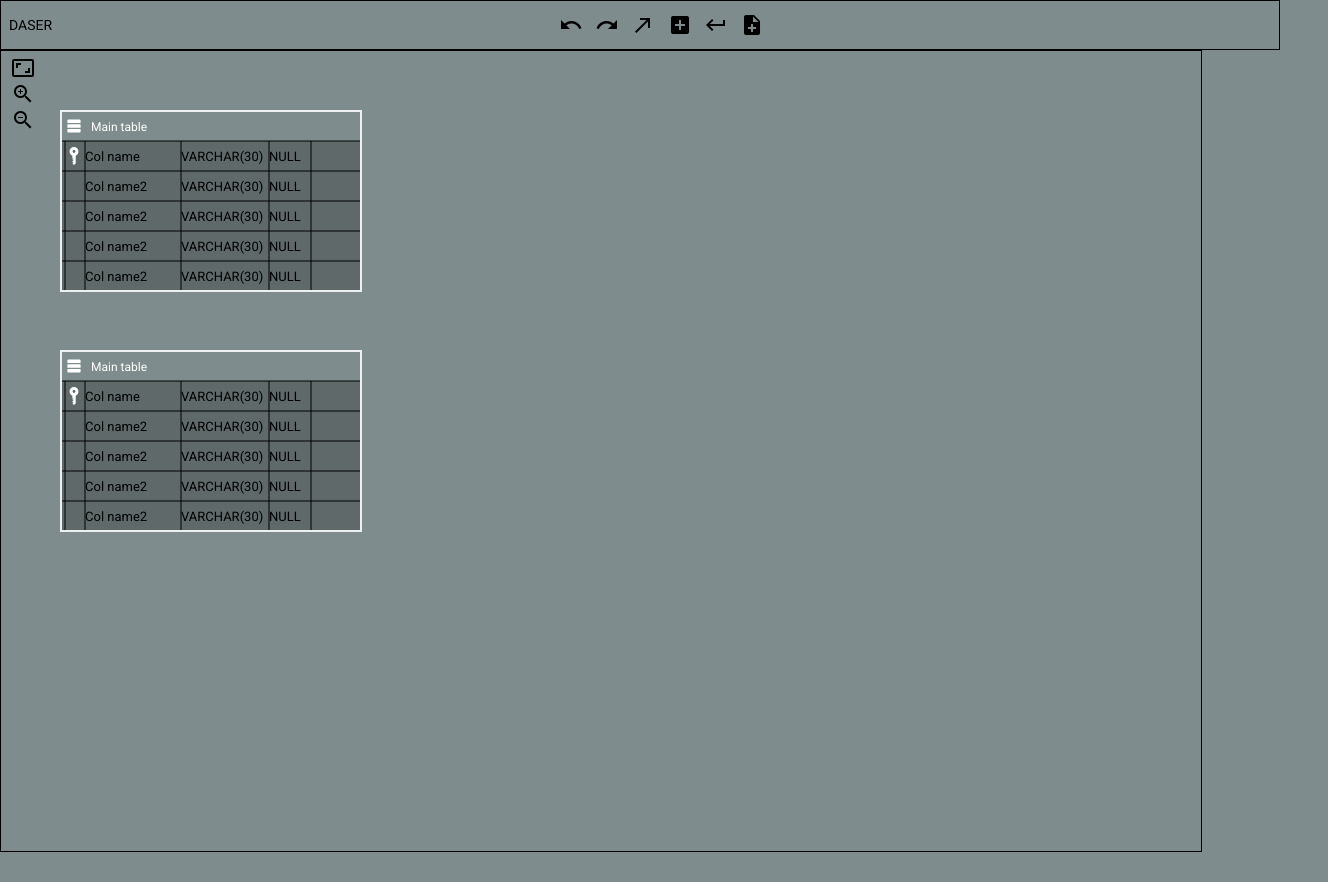
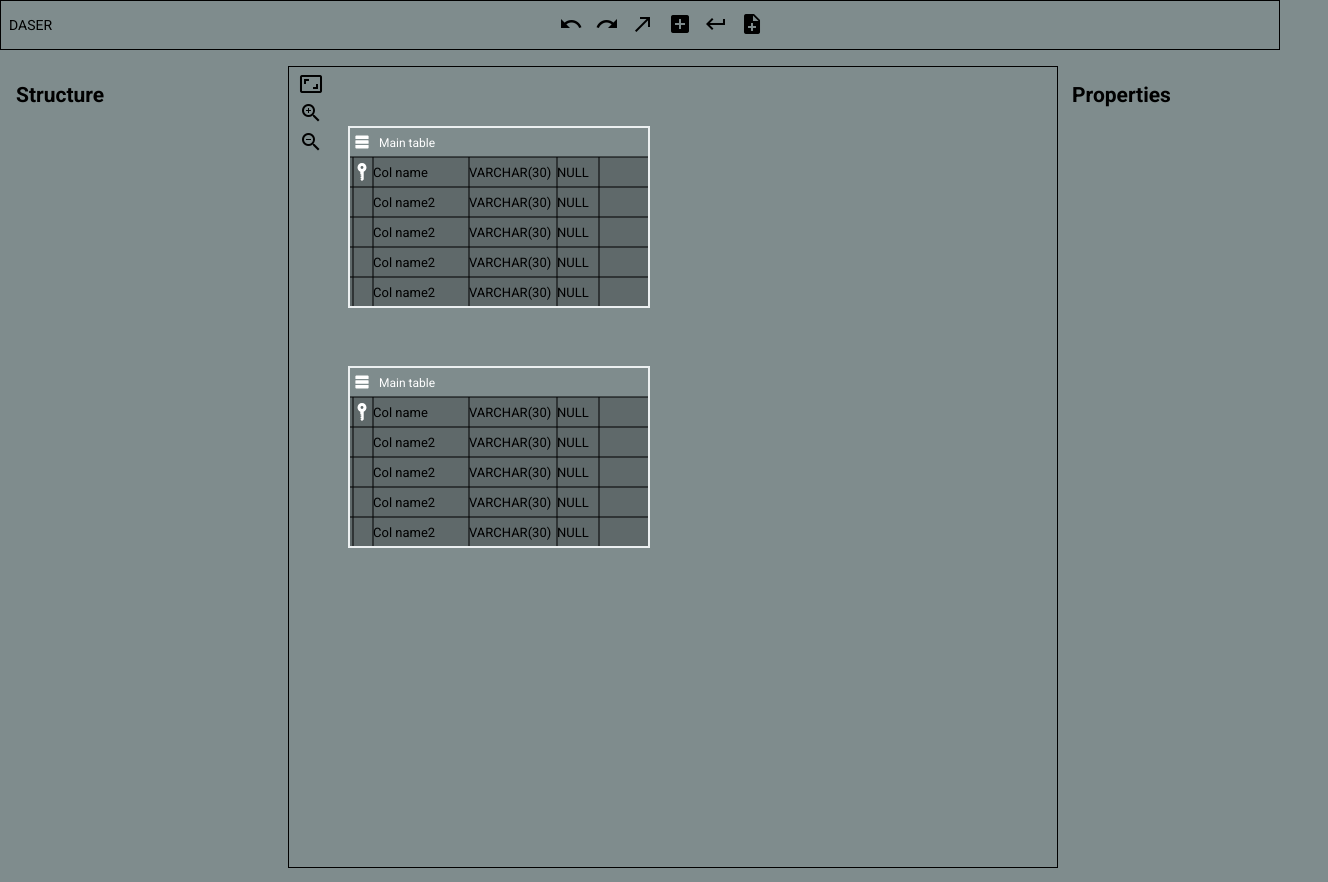
Before and after one commit to luciancosnita21/daser_cliw, a plain HTML site: page index.html in a window 1280 px wide. Shown: the whole page, 1328 px wide, since content can reach past the window. Before the commit the page ends 852 px from the top, so only its background shows below. Drawn offline with Linux system fonts and the light colour scheme.

Commit message:
[Layout] add side panels

```diff
--- a/index.html
+++ b/index.html
@@ -1,5 +1,12 @@
-<html>
+<!DOCTYPE html>
+<html lang="en">
   <head>
+    <meta charset="utf-8">
+    <title>Daser</title>
+    <meta name="description" content="Database schema editor">
+    <meta name="keywords" content="Database, Schema, Editor">
+    <meta name="viewport" content="width=device-width, initial-scale=1.0">
+
     <link href="https://fonts.googleapis.com/icon?family=Material+Icons" rel="stylesheet">
     <link href="https://fonts.googleapis.com/css?family=Roboto:400,500,700" rel="stylesheet">
 
@@ -8,10 +15,10 @@
     <link href="styles/style.css" rel="stylesheet" >
   </head>
   <body>
-    <nav class="navigation">
+    <header class="navigation">
       <span class="navigation__logo">DASER</span>
 
-      <div class="work-bar">
+      <section class="work-bar">
         <button class="work-bar__button"><i class="material-icons">undo</i></button>
         <button class="work-bar__button"><i class="material-icons">redo</i></button>
         <button class="work-bar__button"><i class="material-icons">call_made</i></button>
@@ -21,9 +28,13 @@
         <button class="work-bar__button"><i class="material-icons">add_box</i></button>
         <button class="work-bar__button"><i class="material-icons">keyboard_return</i></button>
         <button class="work-bar__button"><i class="material-icons">note_add</i></button>
-      </div>
-    </nav>
+      </section>
+    </header>
 
+    <section class="content">
+      <section class="structure-panel">
+        <h2>Structure</h2>
+      </section>
       <section class="canvas">
         <section class="canvas__zoom-bar">
           <button class="canvas__zoom-bar__button">
@@ -39,7 +50,11 @@
           </button>
         </section>
 
-      <svg class="canvas__svg" width="1200" height="800"></svg>
+        <svg class="canvas__svg"></svg>
+      </section>
+      <section class="properties-panel">
+          <h2>Properties</h2>
+      </section>
     </section>
     <script type="module" src="src/index.js"></script>
   </body>
--- a/styles/canvas.css
+++ b/styles/canvas.css
@@ -1,7 +1,6 @@
 .canvas {
   position: relative;
   display: block;
-  width: 800px;
   height: 800px;
 }
 
@@ -20,3 +19,8 @@
   border: none;
   background: transparent;
 }
+
+.canvas__svg {
+  width: 100%;
+  height: 100%;
+}
--- a/styles/style.css
+++ b/styles/style.css
@@ -4,6 +4,15 @@ body {
   font-family: 'Roboto', sans-serif;
   font-size: 14px;
   margin: 0;
+}
+
+.content {
+  width: 100%;
+  padding: 16px;
+  display: grid;
+  grid-template-columns: 20% 60% 20%;
+  grid-auto-rows: minmax(100%, auto);
+  grid-column-gap: 16px;
 }
 
 svg {
```
Lines whose indentation alone changed are shown as unchanged.
